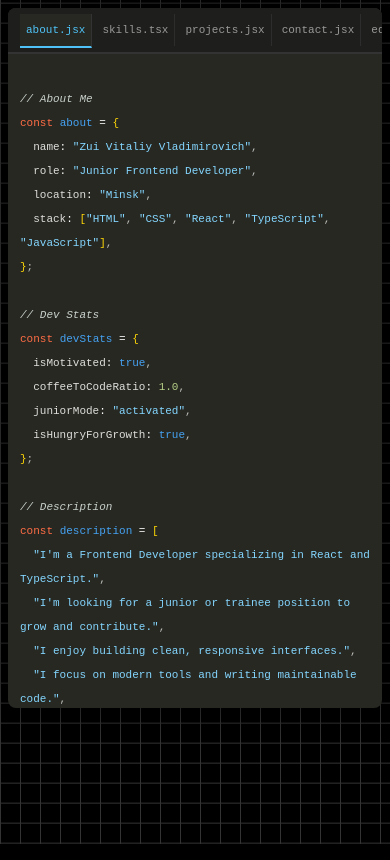
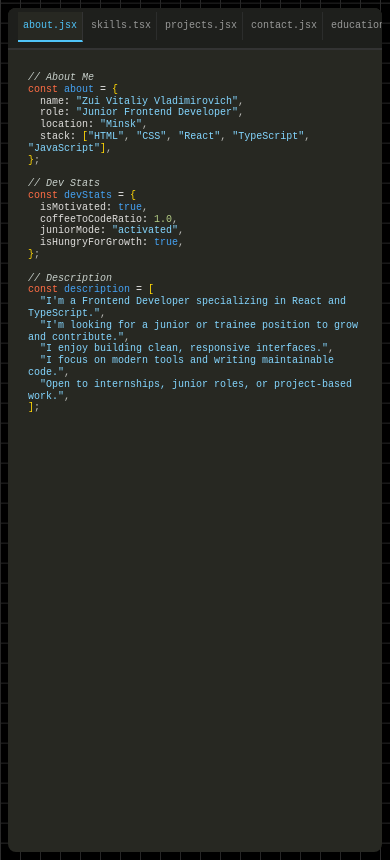
Before and after one commit to woodw1n/vscode-portfolio, a React (Vite) app: page / in a window 390 px wide. Built offline with nearby package versions, Linux system fonts and the light colour scheme.

Commit message:
update mobile.css v0.8

```diff
--- a/src/styles/mobile.css
+++ b/src/styles/mobile.css
@@ -1,4 +1,3 @@
-
 @media (max-width: 768px) {
   .typing-header,
   .typing-container,
@@ -9,21 +8,19 @@
   }
 }
 
-
 @media (max-width: 768px) {
   .sidebar {
     display: none !important;
   }
 }
 
-
 @media (max-width: 768px) {
   .tabs {
     display: flex;
     overflow-x: auto;
     white-space: nowrap;
-    gap: 4px;
-    padding: 6px 12px; /
+    gap: 3px;
+    padding: 4px 10px;
     scrollbar-width: none;
   }
 
@@ -33,46 +30,43 @@
 
   .tab {
     flex: 0 0 auto;
-    font-size: 11px !important;
-    padding: 4px 6px !important;
-    height: 24px !important;
-    line-height: 24px !important;
+    font-size: 10px !important;
+    padding: 3px 5px !important;
+    height: 22px !important;
+    line-height: 22px !important;
   }
 }
 
-
 @media (max-width: 768px) {
   .editor-window {
-    width: 100% !important;      /* НЕ 100vw */
+    width: 100% !important;
+    margin: 0;
     padding: 0;
-    margin: 0;
+    min-height: 100vh !important;
   }
 
   .editor-right {
     width: 100% !important;
+    min-height: calc(100vh - 36px) !important;
   }
 
   .editor-content {
-    width: 100% !important;
-    max-width: 100% !important;
-    padding: 16px 12px !important;
+    width: calc(100% - 20px) !important;
+    max-width: calc(100% - 20px) !important;
     margin: 0 auto !important;
+    padding: 12px 10px !important;
     box-sizing: border-box;
-
-    font-size: 14px;
-    line-height: 1.45;
-
-    min-height: calc(100vh - 120px);
+    font-size: 13px !important;
+    line-height: 1.22 !important;
+    min-height: calc(100vh - 70px) !important;
   }
 }
-
 
 @media (max-width: 768px) {
   pre,
   code {
-    font-size: 11px;
-    line-height: 1.3;
+    font-size: 10px !important;
+    line-height: 1.18 !important;
     white-space: pre-wrap;
     word-break: break-word;
   }
-}
```
